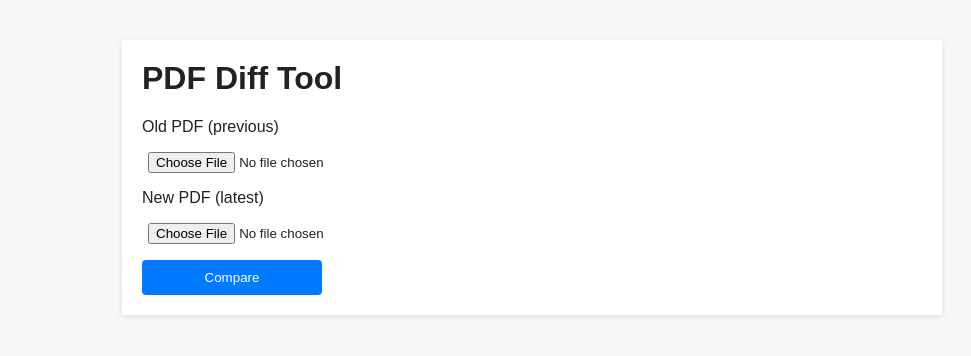
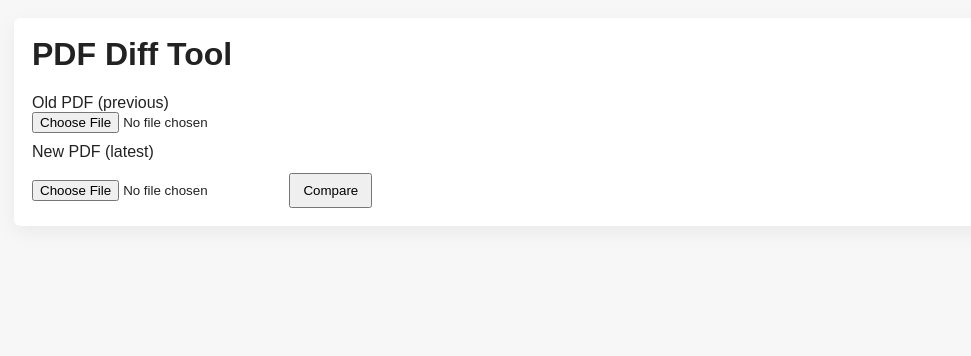
Before and after one commit to Ashu-N26/PDF_DIFF_TOOL, a Flask app: page / in a window 1280 px wide. Shown: the top 356 px of the page, without its empty margins (108-1079 px from the left). Run offline with Flask 2, Linux system fonts and the light colour scheme.

Commit message:
Update style.css

```diff
--- a/static/style.css
+++ b/static/style.css
@@ -1,8 +1,10 @@
-body { font-family: Arial, sans-serif; background:#f8f8f8; color:#222; }
-.container { max-width:780px; margin:40px auto; padding:20px; background:white; box-shadow:0 2px 6px rgba(0,0,0,0.1); }
-h1 { margin-top:0; }
-form { display:flex; flex-direction:column; gap:10px; }
-input[type=file] { padding:6px; }
-button { width:180px; padding:10px; background:#007bff; color:white; border:0; border-radius:4px; cursor:pointer; }
-.flashes { color:#b00; }
-.author { color:#666; font-size:0.9em; }
+body{font-family: Arial, sans-serif; background:#f7f7f7; color:#222}
+.container{width:92%;max-width:1000px;margin:18px auto;padding:18px;background:#fff;border-radius:6px;box-shadow:0 6px 20px rgba(0,0,0,0.06)}
+h1{margin-top:0}
+form label{display:block;margin-top:10px}
+.panel{width:49%; display:inline-block; vertical-align:top; background:#fafafa;border:1px solid #ddd;padding:8px;box-sizing:border-box;height:300px;overflow:auto}
+#pane{display:flex;gap:8px}
+pre{white-space:pre-wrap;word-break:break-word}
+.diffRow{padding:6px;border-bottom:1px dashed #eee}
+a{color:#0b66ff}
+button{margin-top:12px;padding:8px 12px}
```
